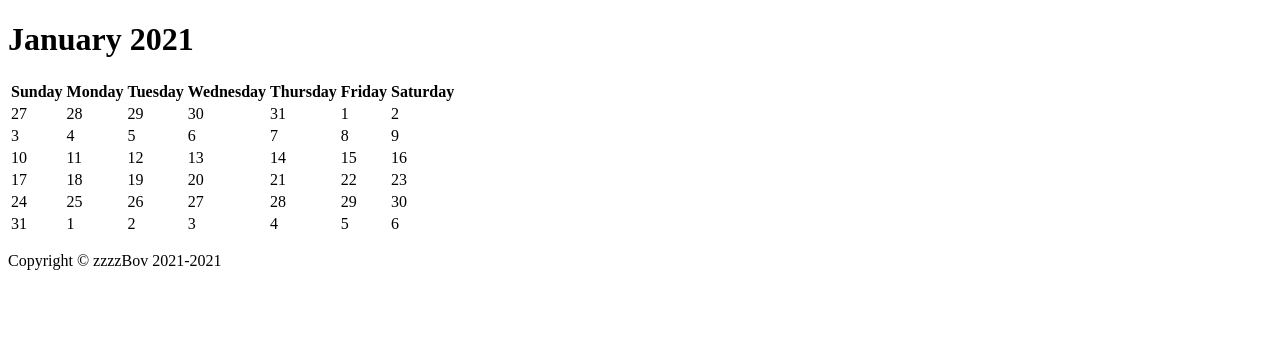
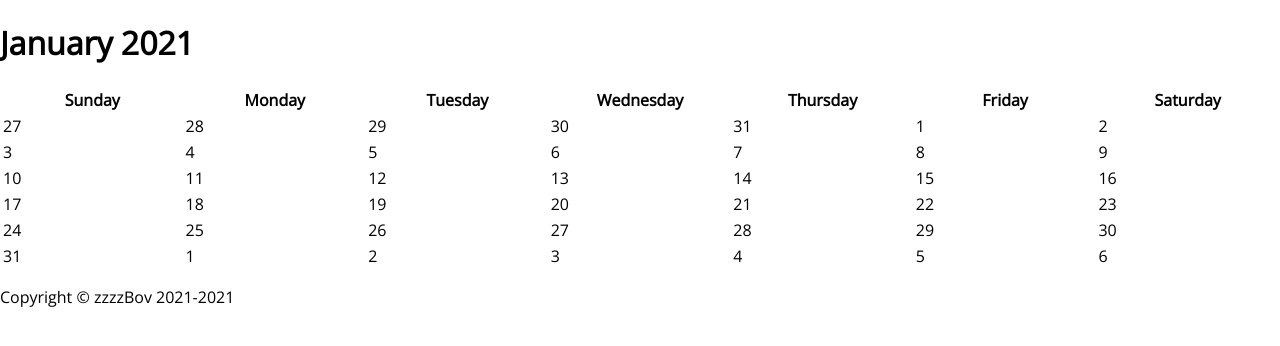
Before and after one commit to zzzzBov/mealplan, a React (Create React App) app: page / in a window 1280 px wide. Shown: the top 346 px of the page. Built offline with nearby package versions, Linux system fonts and the light colour scheme.

Commit message:
started adding some styles

```diff
--- a/src/components/Calendar.tsx
+++ b/src/components/Calendar.tsx
@@ -26,9 +26,15 @@ export enum DayOfWeek {
   Saturday,
 }
 
-const $Wrapper = styled.div``;
+const $Wrapper = styled.div`
+  overflow: auto;
+`;
 
-const $Table = styled.table``;
+const $Table = styled.table`
+  min-width: 60rem;
+  table-layout: fixed;
+  width: 100%;
+`;
 
 const $THead = styled.thead``;
 
--- /dev/null
+++ b/src/styles/core/_document.scss
@@ -0,0 +1,19 @@
+* {
+  box-sizing: border-box;
+}
+
+html {
+  font-size: 62.5%;
+  height: 100%;
+  margin: 0;
+  padding: 0;
+}
+
+body {
+  font-family: $regular-font;
+  font-size: 1.6rem;
+  height: 100%;
+  margin: 0;
+  overflow-y: scroll;
+  padding: 0;
+}
--- /dev/null
+++ b/src/styles/core/_fonts.scss
@@ -0,0 +1 @@
+@import url('https://fonts.googleapis.com/css2?family=Open+Sans&family=Open+Sans+Condensed:wght@300&display=swap');
--- /dev/null
+++ b/src/styles/core/_index.scss
@@ -0,0 +1,2 @@
+@import 'fonts';
+@import 'document';
--- a/src/styles/index.scss
+++ b/src/styles/index.scss
@@ -0,0 +1,2 @@
+@import 'variables/index';
+@import 'core/index';
--- /dev/null
+++ b/src/styles/variables/_fonts.scss
@@ -0,0 +1,2 @@
+$regular-font: 'Open Sans', sans-serif;
+$light-font: 'Open Sans Condensed', sans-serif;
--- /dev/null
+++ b/src/styles/variables/_index.scss
@@ -0,0 +1 @@
+@import 'fonts';
```
